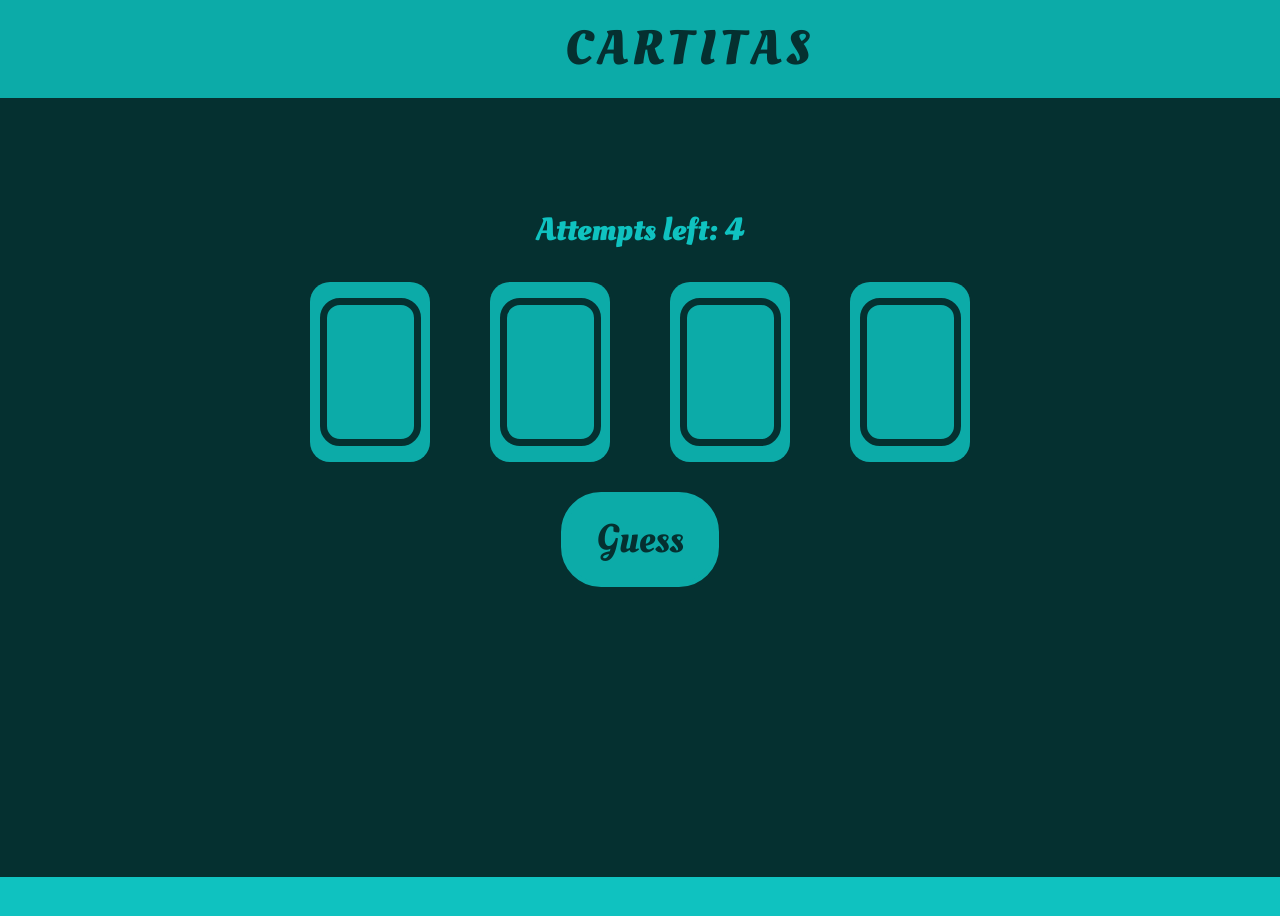
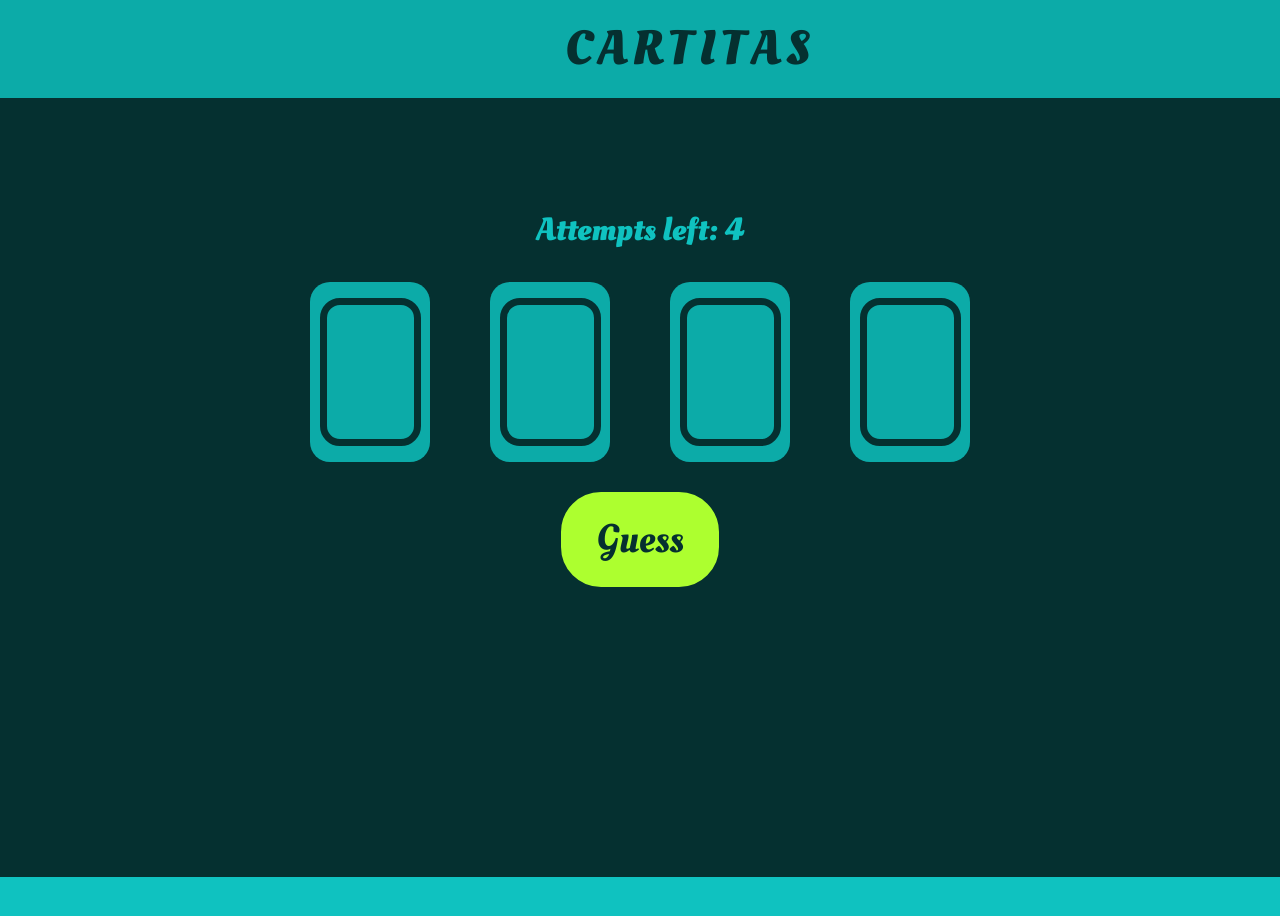
Before and after one commit to aikerary/Cartitas, a Preact app: page / in a window 1280 px wide. Shown: the top 916 px of the page. Built offline with nearby package versions, Linux system fonts and the light colour scheme; a web font is replaced by a local one.

Commit message:
re-styling the button

```diff
--- a/src/css/button.css
+++ b/src/css/button.css
@@ -5,9 +5,9 @@
     border: none;
     border-radius: 40px;
     font-size: 2.5em;
-    background-color: var(--medium);
+    background-color: greenyellow;
     color: var(--text);
-    border: 5px solid var(--medium);
+    border: 5px solid greenyellow;
     outline: none;
 }
 
@@ -19,7 +19,7 @@
 /* When hover the button do an animation of filling with background color text */
 
 .btn::before{
-    color: var(--medium);
+    color: greenyellow;
     content: '';
     font-family: 'Oleo Script';
     display: flex;
```
